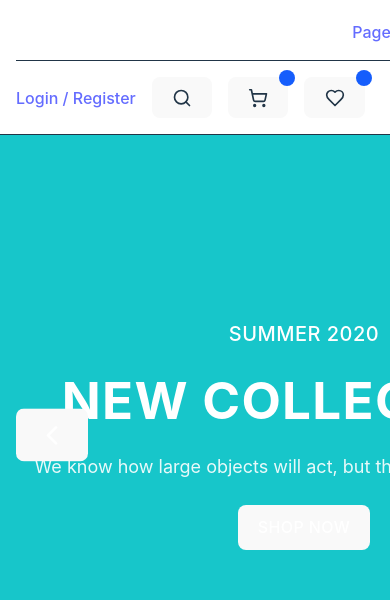
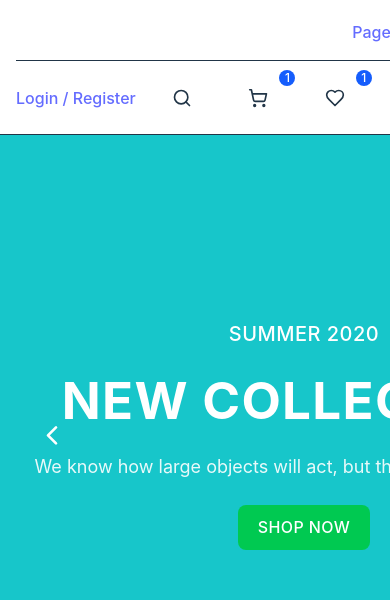
Before and after one commit to Bhraltin/E-Commerce, a React (Vite) app: page / in a window 390 px wide. Shown: the part 376-976 px from the top of the page. Built offline with nearby package versions, Linux system fonts and the light colour scheme.

Commit message:
header fixed

```diff
--- a/src/components/layout/Header.jsx
+++ b/src/components/layout/Header.jsx
@@ -1,33 +1,18 @@
 import { useState } from "react"
-import {Link, useHistory} from "react-router-dom"
-import {
-  Menu,
-  X,
-  Phone,
-  Mail,
-  Search,
-  ShoppingCart,
-  Heart,
-  ChevronDown,
-  Instagram,
-  Youtube,
-  Facebook,
-  Twitter,
-} from "lucide-react"
-
+import { Link, useHistory } from "react-router-dom"
+import { Menu, X, Phone, Mail, Search, ShoppingCart, Heart, ChevronDown, Instagram, Youtube, Facebook, Twitter } from 'lucide-react'
 
 export default function Header() {
   const [isMenuOpen, setIsMenuOpen] = useState(true)
   const history = useHistory();
   const handleSignupClick = () => {
-  history.push("/signup")
+    history.push("/signup")
   }
-
 
   return (
     <header className="w-full">
-
-<div className="bg-gray-800 text-white py-2 px-4">
+      {/* Top Tab */}
+      <div className="bg-gray-800 text-white py-2 px-4">
         <div className="container mx-auto flex flex-col md:flex-row justify-between items-center text-sm">
           <div className="flex flex-col md:flex-row items-center gap-2 md:gap-4 mb-2 md:mb-0">
             <a href="tel:(225) 555-0118" className="flex items-center hover:text-gray-300">
@@ -62,21 +47,7 @@ export default function Header() {
         </div>
       </div>
 
-
-
-
-
-
-
-
-
-
-
-
-
-
-
-
+      {/* Main Navigation */}
       <div className="bg-white border-b">
         <div className="container mx-auto px-4">
           <div className="flex items-center justify-between h-16">
@@ -111,7 +82,7 @@ export default function Header() {
             </nav>
 
             <div className="hidden md:flex items-center gap-4">
-              <Link to="/signup" className="text-blue-600 hover:text-blue-700" onClick={handleSignupClick} >
+              <Link to="/signup" className="text-blue-600 hover:text-blue-700" onClick={handleSignupClick}>
                 Login / Register
               </Link>
               <button>
@@ -163,12 +134,13 @@ export default function Header() {
                 <button className="relative">
                   <ShoppingCart className="w-5 h-5" />
                   <span className="absolute -top-2 -right-2 bg-blue-600 text-white text-xs rounded-full w-4 h-4 flex items-center justify-center">
-
+                    1
                   </span>
                 </button>
                 <button className="relative">
                   <Heart className="w-5 h-5" />
                   <span className="absolute -top-2 -right-2 bg-blue-600 text-white text-xs rounded-full w-4 h-4 flex items-center justify-center">
+                    1
                   </span>
                 </button>
               </div>
--- a/src/components/pages/home/HeroSlider.jsx
+++ b/src/components/pages/home/HeroSlider.jsx
@@ -53,7 +53,7 @@ export default function HeroSlider() {
                   <p className="text-lg opacity-90">
                     {slide.description}
                   </p>
-                  <button className="bg-[#2DC071] hover:bg-[#248c55] transition-colors duration-300 text-white px-10 py-4 text-base font-bold tracking-wide">
+                  <button className="bg-green-500 text-white px-10 py-4 font-bold tracking-wide">
                     {slide.buttonText}
                   </button>
                 </div>
@@ -78,7 +78,7 @@ export default function HeroSlider() {
         className="absolute left-4 top-1/2 -translate-y-1/2 text-white p-2 rounded-full transition-opacity hover:opacity-75"
         aria-label="Previous slide"
       >
-        <ChevronLeft className="w-8 h-8 md:w-10 md:h-10" />
+        <ChevronLeft className="w-8 h-8 md:w-10 md:h-10 text-white" />
       </button>
       <button
         onClick={nextSlide}
--- a/src/index.css
+++ b/src/index.css
@@ -43,7 +43,6 @@ button {
   font-size: 1em;
   font-weight: 500;
   font-family: inherit;
-  background-color: #1a1a1a;
   cursor: pointer;
   transition: border-color 0.25s;
 }
@@ -63,7 +62,5 @@ button:focus-visible {
   a:hover {
     color: #747bff;
   }
-  button {
-    background-color: #f9f9f9;
-  }
+
 }
```
